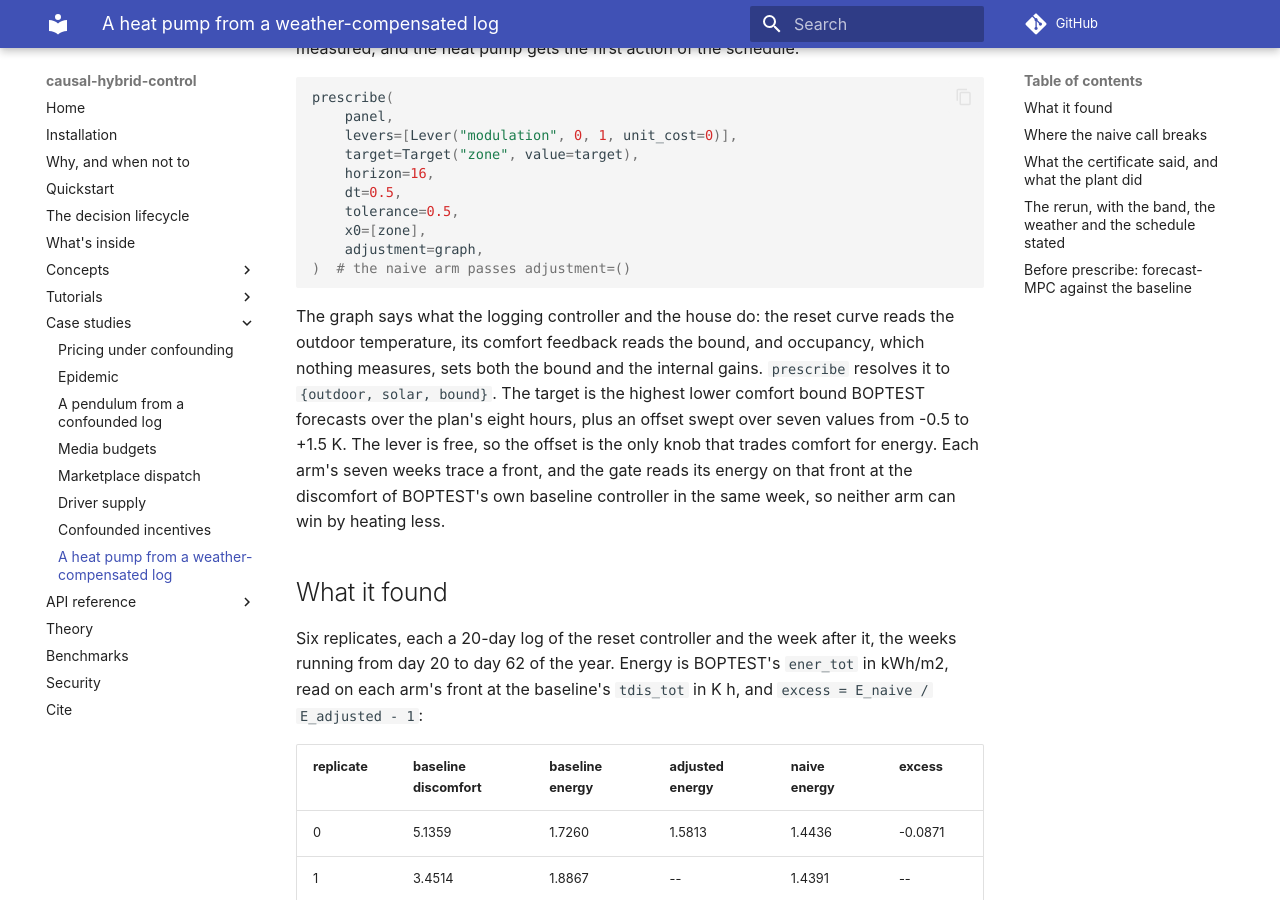
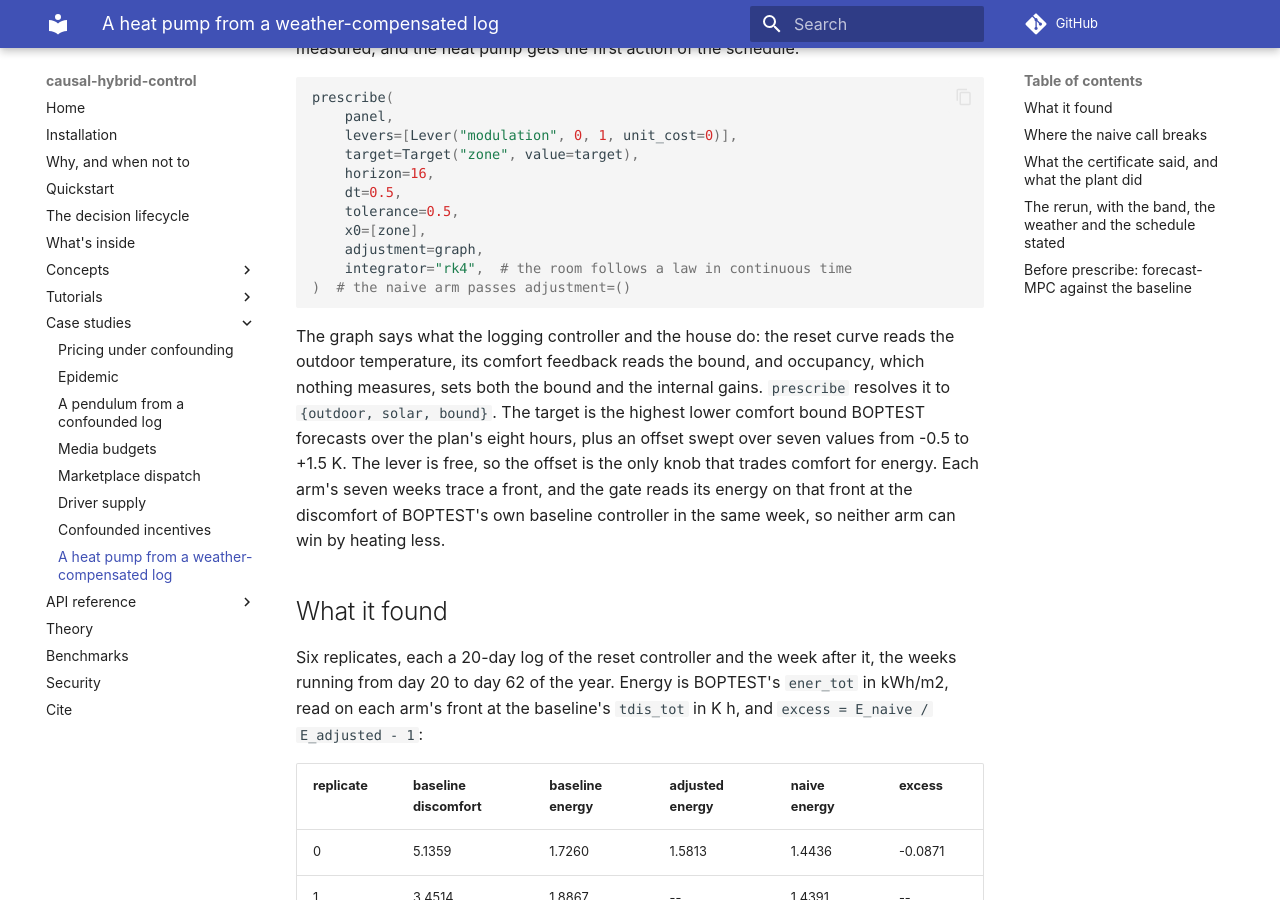
Before and after one commit to causaldyn/causal-hybrid-control, an MkDocs documentation site: the page built from docs/case-studies/boptest.md, in a window 1280 px wide and 900 px high, scrolled down 504 px. Built offline with MkDocs 1.6.1 and Material for MkDocs 9.7.7, drawn with Linux system fonts in a browser that asks for light colours; comment, search, counter and statistics services are not loaded; some of the changed text lies outside the part shown.

Commit message:
docs: the BOPTEST case study's calls pass the integrator they were measured under
Its two prescribe examples left the integrator to the default, which warns from 0.21.0 and moves to
euler in 0.22.0; the room follows a law in continuous time and the numbers were read under rk4.

````diff
--- a/docs/case-studies/boptest.md
+++ b/docs/case-studies/boptest.md
@@ -27,6 +27,7 @@ prescribe(
     tolerance=0.5,
     x0=[zone],
     adjustment=graph,
+    integrator="rk4",  # the room follows a law in continuous time
 )  # the naive arm passes adjustment=()
 ```
 
@@ -197,6 +198,7 @@ prescribe(
     tolerance=0.5,
     x0=[zone],
     adjustment=graph,
+    integrator="rk4",  # the room follows a law in continuous time
 )  # the naive arm passes adjustment=()
 ```
 
````
